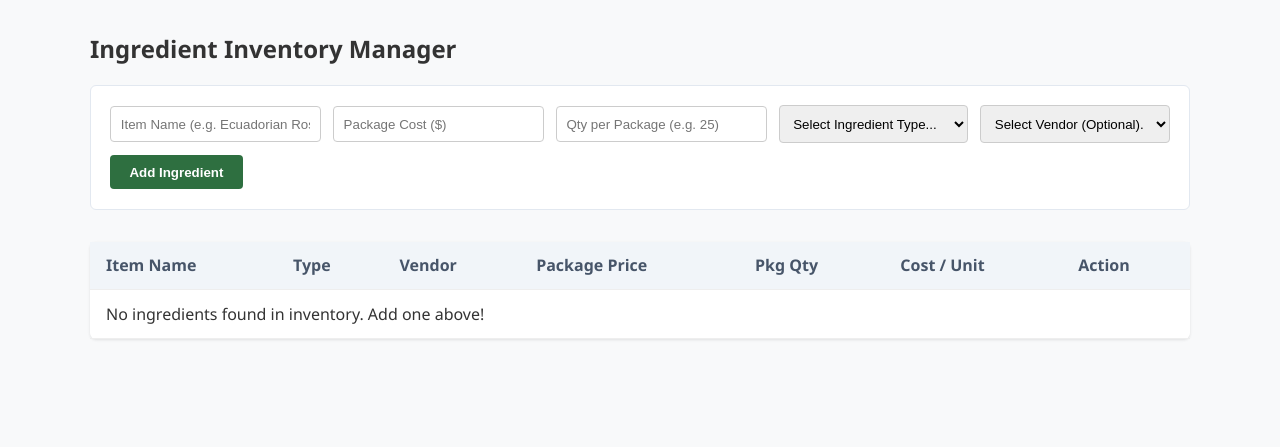
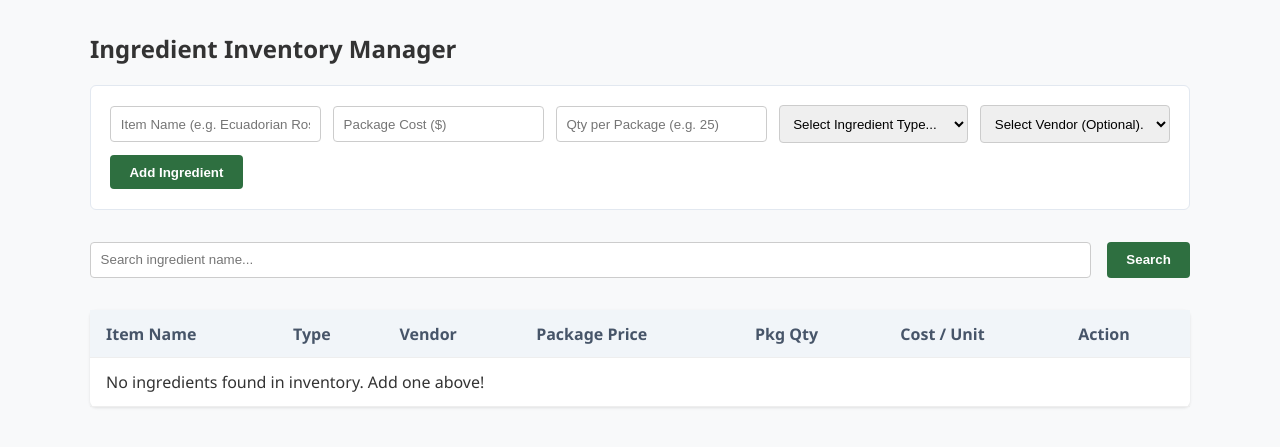
Before and after one commit to allenrrob/floral-recipe-app-2, a Flask app: page /ingredients in a window 1280 px wide. Shown: the part 59-506 px from the top of the page. Run offline with Flask 3, Linux system fonts and the light colour scheme; some libraries are stand-ins or nearby versions.

Commit message:
added search bar function to ingredients.html

```diff
--- a/templates/ingredients.html
+++ b/templates/ingredients.html
@@ -27,6 +27,17 @@
         <button type="submit">Add Ingredient</button>
     </div>
 </form>
+
+<!-- Search Bar -->
+ <div class="search-container">
+    <form action="{{ url_for('ingredients') }}" method="GET" class="form-inline">
+        <input type="text" name="q" placeholder="Search ingredient name..." value="{{ search_query }}">
+        <button type="submit">Search</button>
+        {% if search_query %}
+        <a href="{{ url_for('ingredients') }}" class="btn-secondary">Clear Search</a>
+        {% endif %}
+    </form>
+ </div>
 <!-- All Ingredients Data Table -->
 <table class="data-table">
     <thead>
```
